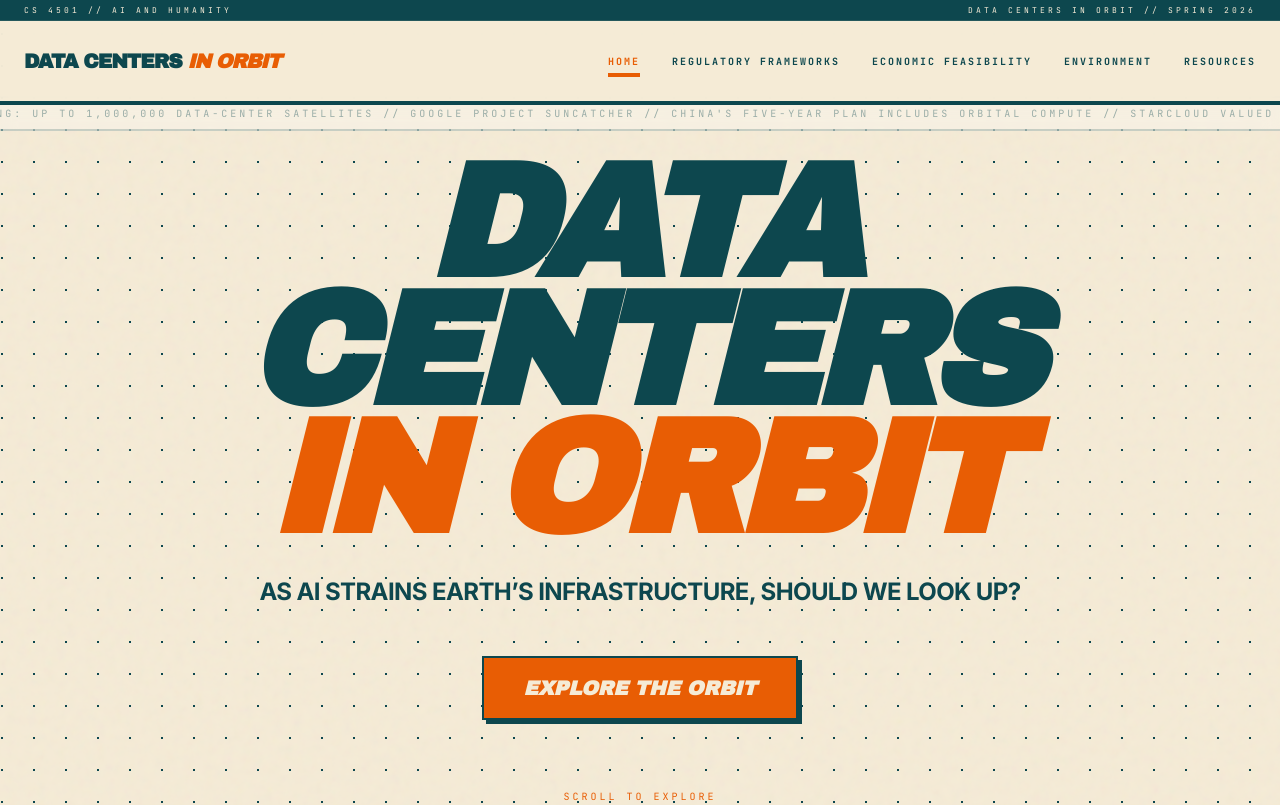
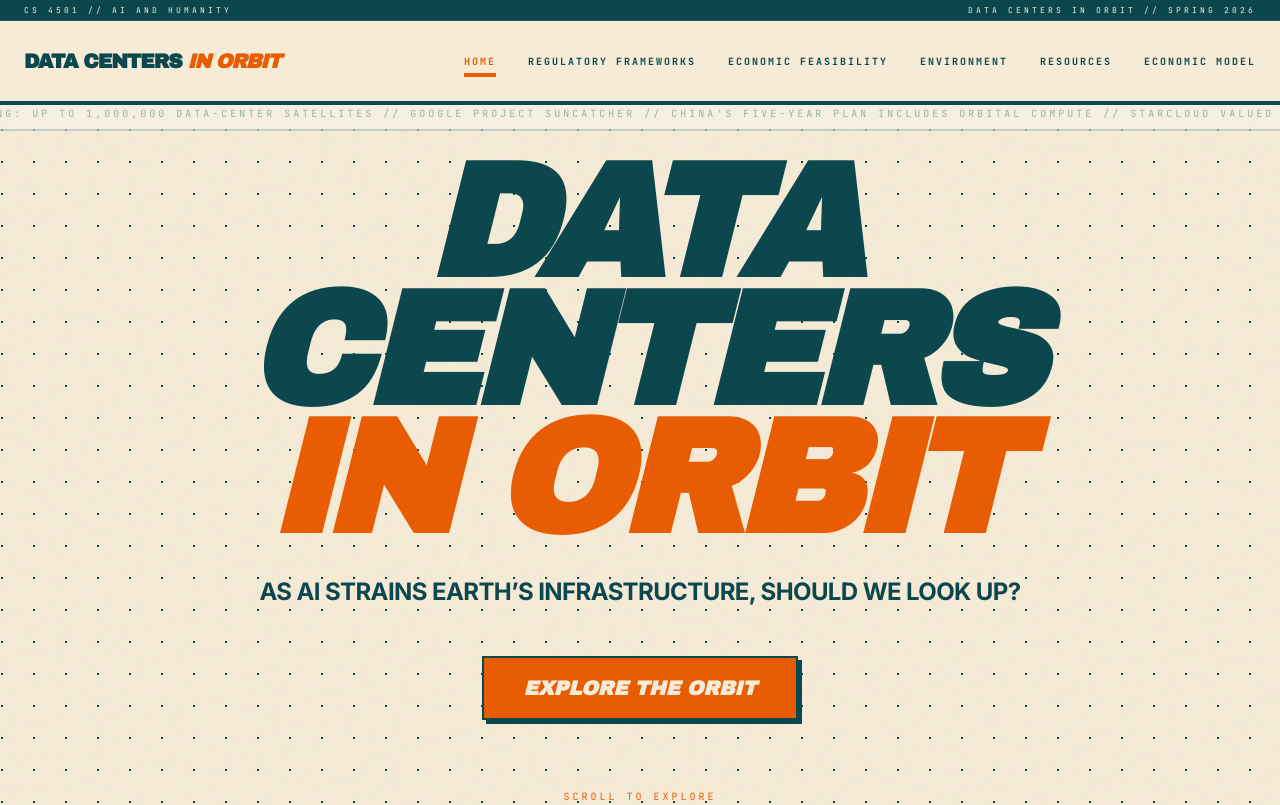
Before and after one commit to taylorpetrofski/data-centers-in-orbit, a React (Vite) app: page / in a window 1280 px wide. Shown: the top 805 px of the page. Built offline with nearby package versions, Linux system fonts and the light colour scheme.

Commit message:
Update App.tsx
added econ model

```diff
--- a/src/App.tsx
+++ b/src/App.tsx
@@ -2,7 +2,7 @@
  * @license
  * SPDX-License-Identifier: Apache-2.0
  */
-
+import EconomicModel from './EconomicModel';
 import React, { useState, useEffect } from 'react';
 import { motion, AnimatePresence } from 'motion/react';
 import {
@@ -17,7 +17,7 @@ import {
 } from 'lucide-react';
 
 // --- Types ---
-type Page = 'home' | 'regulatory-frameworks' | 'economic-feasibility' | 'environment' | 'resources';
+type Page = 'home' | 'regulatory-frameworks' | 'economic-feasibility' | 'environment' | 'resources' | 'economic-model';
 
 interface Episode {
   id: string;
@@ -62,6 +62,7 @@ const Navbar = ({ currentPage, setPage }: { currentPage: Page; setPage: (p: Page
     { label: 'Economic Feasibility', value: 'economic-feasibility' },
     { label: 'Environment', value: 'environment' },
     { label: 'Resources', value: 'resources' },
+    { label: 'Economic Model', value: 'economic-model' },
   ];
 
   return (
@@ -1029,6 +1030,8 @@ export default function App() {
               />
             )}
 
+            {page === 'economic-model' && <EconomicModel />}
+
             {page === 'resources' && <NextPage />}
           </motion.div>
         </AnimatePresence>
```
